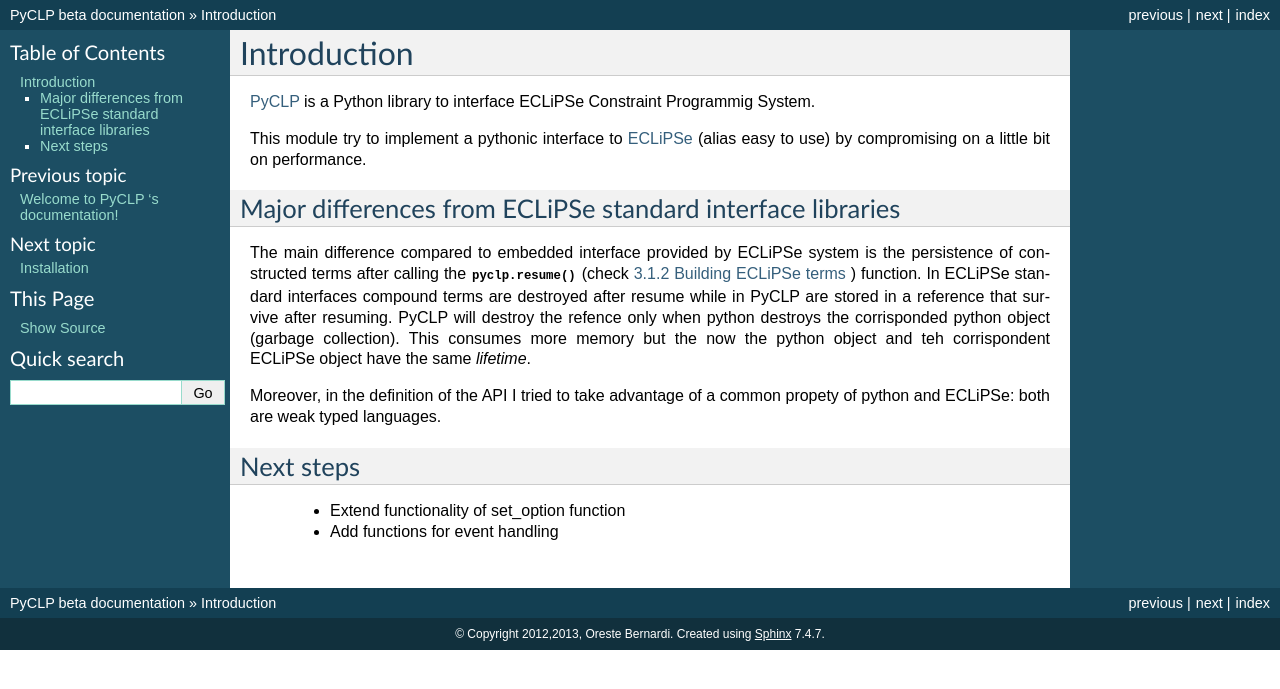
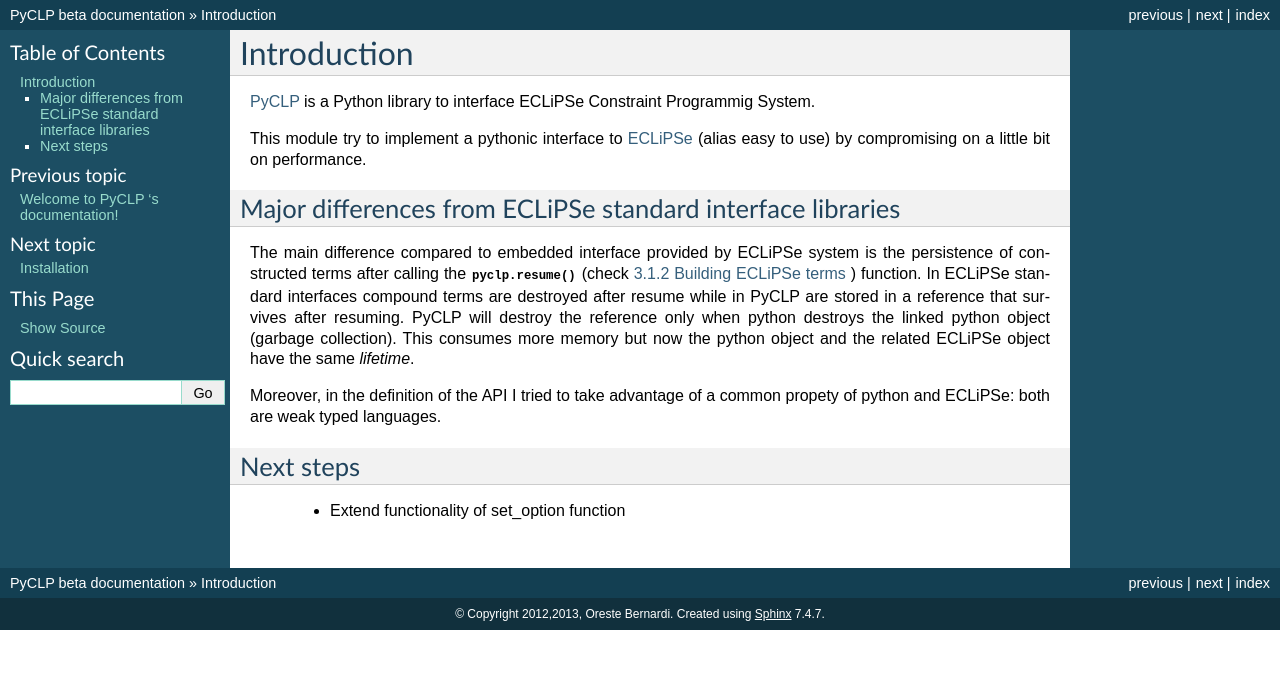
Before and after one commit to BackupTheBerlios/pyclp-svn, a Sphinx documentation site: the page built from trunk/pyclp/doc/introduction.rst, in a window 1280 px wide. Shown: the top 689 px of the page. Built offline with Sphinx 7.4.7, drawn with Linux system fonts in a browser that asks for light colours.

Commit message:
Fixed error in documentation

```diff
--- a/trunk/pyclp/doc/introduction.rst
+++ b/trunk/pyclp/doc/introduction.rst
@@ -15,9 +15,9 @@
 the persistence of constructed terms after calling the :py:func:`pyclp.resume` (check
 `3.1.2  Building ECLiPSe terms <http://www.eclipseclp.org/doc/embedding/embroot008.html#toc11>`_ ) function.
 In ECLiPSe standard interfaces compound terms are destroyed after resume while in PyCLP are
-stored in a reference that survive after resuming. PyCLP will destroy the refence only when python
-destroys the corrisponded python object (garbage collection). This consumes more memory but the now
-the python object and teh corrispondent ECLiPSe object have the same *lifetime*.
+stored in a reference that survives after resuming. PyCLP will destroy the reference only when python
+destroys the linked python object (garbage collection). This consumes more memory but now
+the python object and the related ECLiPSe object have the same *lifetime*.
 
 Moreover, in the definition of the API I tried to take advantage of a common propety of python and
 ECLiPSe: both are weak typed languages.
@@ -27,4 +27,3 @@
 **********
 
    * Extend functionality of set_option function
-   * Add functions for event handling
```
